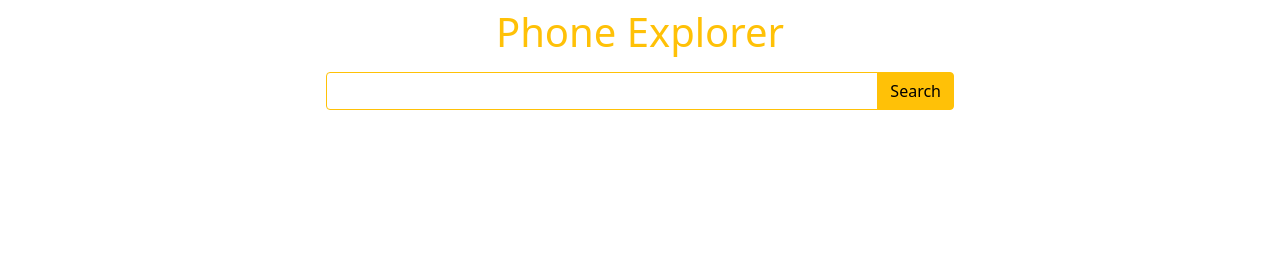
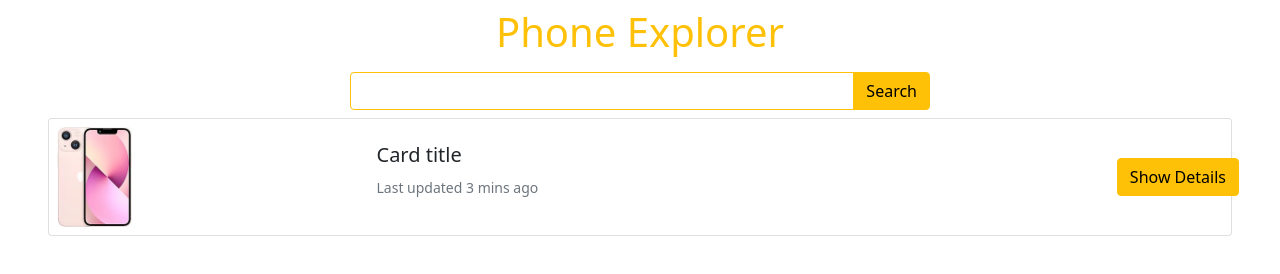
Before and after one commit to basirul-billah/phone-hunter, a plain HTML site: page index.html in a window 1280 px wide. Drawn offline with nearby package versions, Linux system fonts and the light colour scheme.

Commit message:
added styles

```diff
--- /dev/null
+++ b/css/style.css
@@ -0,0 +1,3 @@
+.card img {
+    height: 100px;
+}
--- a/index.html
+++ b/index.html
@@ -7,8 +7,8 @@
     <meta name="viewport" content="width=device-width, initial-scale=1.0">
     <title>Phone Explorer</title>
 
-    <!-- favicon -->
-
+    <!-- custom css stylesheet -->
+    <link rel="stylesheet" href="css/style.css">
 
     <!-- bootstrap cdn link -->
     <link href="https://cdn.jsdelivr.net/npm/bootstrap@5.1.3/dist/css/bootstrap.min.css" rel="stylesheet"
@@ -22,18 +22,40 @@
     </header>
 
     <!-- main starts  -->
-    <main>
+    <main class="px-5">
+
         <!-- search box -->
         <div class="row justify-content-center">
             <div class="input-group m-2 w-50">
                 <input type="text" class="form-control border-warning">
-                <button onclick="loadData()" class="btn btn-warning rounded-end" type="button">Search</button>
+                <button onclick="loadData()" class="btn btn-warning" type="button">Search</button>
             </div>
         </div>
 
         <!-- search result -->
         <div id="search-result">
+            <div class="card mb-3 p-2">
+                <div class="row g-5">
 
+                    <!-- image -->
+                    <div class="col-md-3">
+                        <img src="apple-iphone-13-mini.jpg">
+                    </div>
+
+                    <!-- phone title -->
+                    <div class="col-md-6">
+                        <div class="card-body">
+                            <h5 class="card-title">Card title</h5>
+                            <p class="card-text"><small class="text-muted">Last updated 3 mins ago</small></p>
+                        </div>
+                    </div>
+
+                    <!-- details button -->
+                    <div class="col-md-3 align-items-center d-inline-flex flex-row-reverse p-2">
+                        <button class="btn btn-warning">Show Details</button>
+                    </div>
+                </div>
+            </div>
         </div>
     </main>
 
```
Also changed, not shown: apple-iphone-13-mini.jpg (added).
